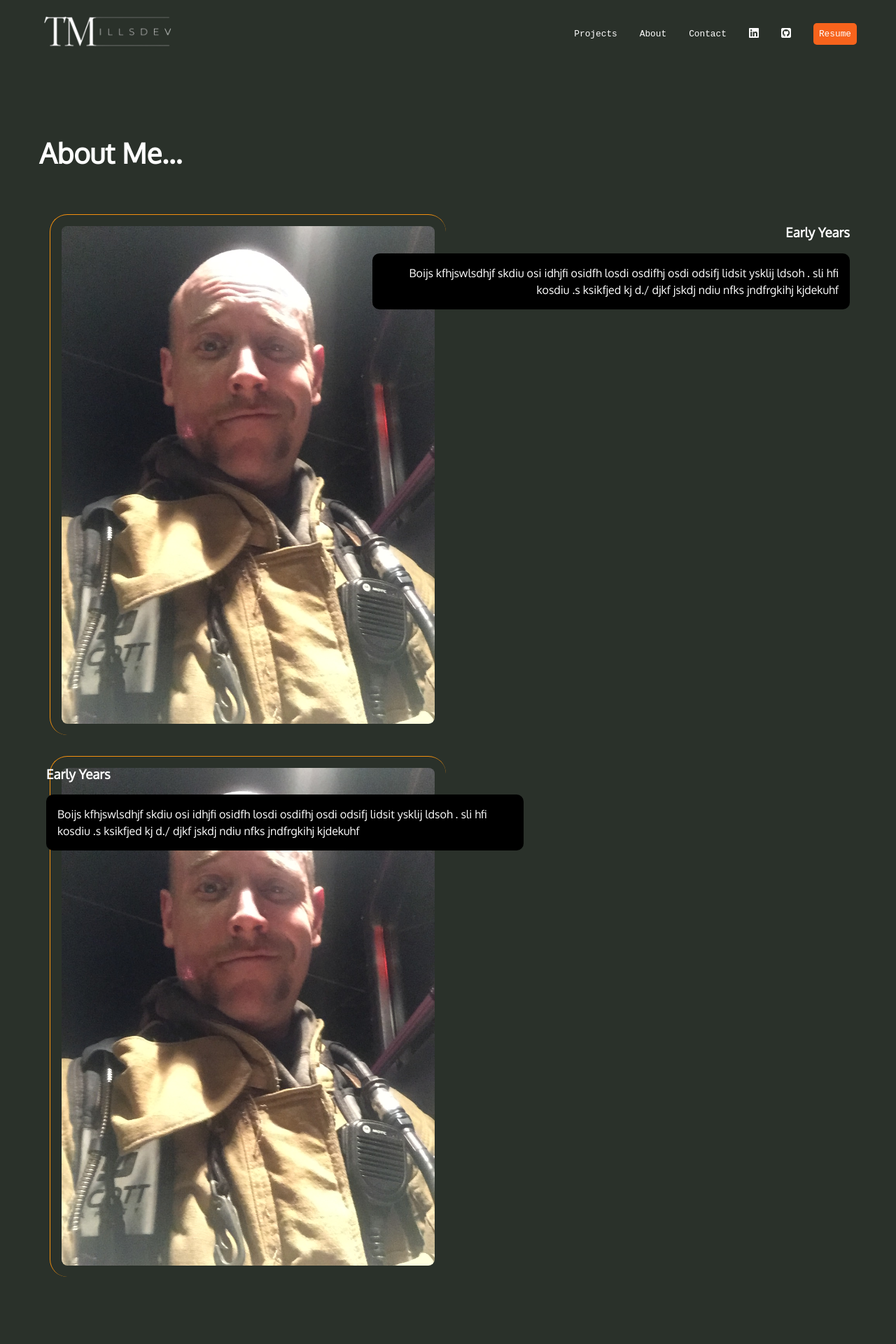
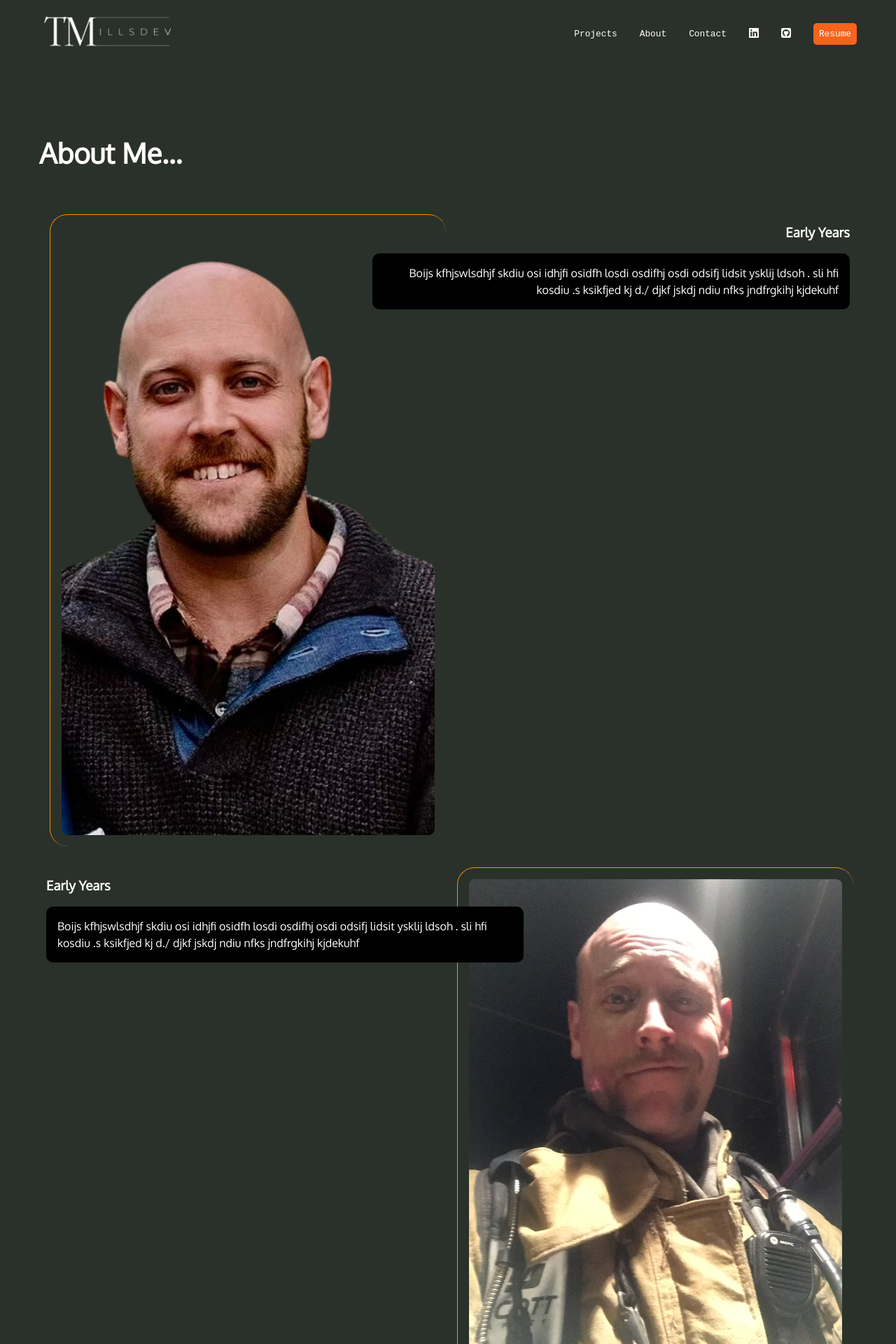
Before and after one commit to tmills5/portfolio_app, a React (Create React App) app: page /about in a window 1280 px wide. Shown: the top 1920 px of the page at 70% size. Built offline with nearby package versions, Linux system fonts and the light colour scheme; a web font is replaced by a local one.

Commit message:
placeholder images

```diff
--- a/src/App.css
+++ b/src/App.css
@@ -251,7 +251,8 @@ article {
     text-align: left;
   }
 
-  #projects .reverse img {
+  #projects .reverse img,
+  #about .reverse img {
     grid-column: 6/11;
     grid-row: 1/2;
   }
--- a/src/components/About.js
+++ b/src/components/About.js
@@ -18,7 +18,7 @@ function About() {
             <p className="blackbox">Boijs  kfhjswlsdhjf skdiu osi idhjfi osidfh losdi osdifhj osdi odsifj lidsit ysklij ldsoh . sli hfi kosdiu .s ksikfjed kj d./ djkf jskdj ndiu nfks jndfrgkihj kjdekuhf </p>
           </div>
           <img
-            src={TyFireSelfie}
+            src={headshot}
             alt='Tyson Fire Selfie'
             className='project-img'
             // height='500px'
```
